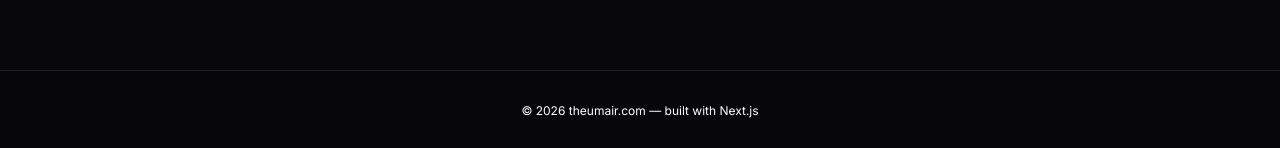
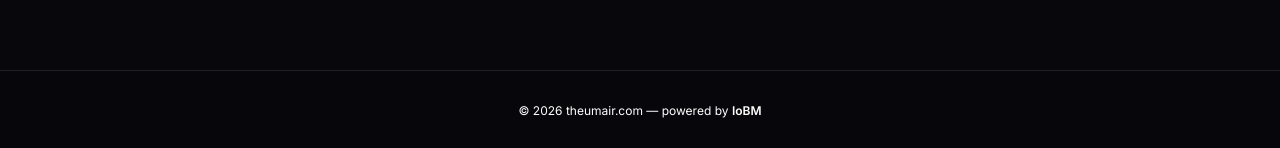
Before and after one commit to musiobm/theumair.com, a Next.js app: page / in a window 1280 px wide. Shown: the part 3073-3221 px from the top of the page. Built offline with nearby package versions, Linux system fonts and the light colour scheme.

Commit message:
Link footer credit to IoBM's website

```diff
--- a/app/page.tsx
+++ b/app/page.tsx
@@ -240,7 +240,10 @@ export default function Home() {
       </section>
 
       <footer className="relative z-10 border-t border-white/10 bg-bg/80 py-8 text-center text-xs text-muted backdrop-blur-md">
-        © {new Date().getFullYear()} theumair.com — built with Next.js
+        © {new Date().getFullYear()} theumair.com — powered by{" "}
+        <a href={IOBM_URL} target="_blank" rel="noopener noreferrer" className="font-semibold text-white transition hover:text-accent2">
+          IoBM
+        </a>
       </footer>
     </main>
   );
```
